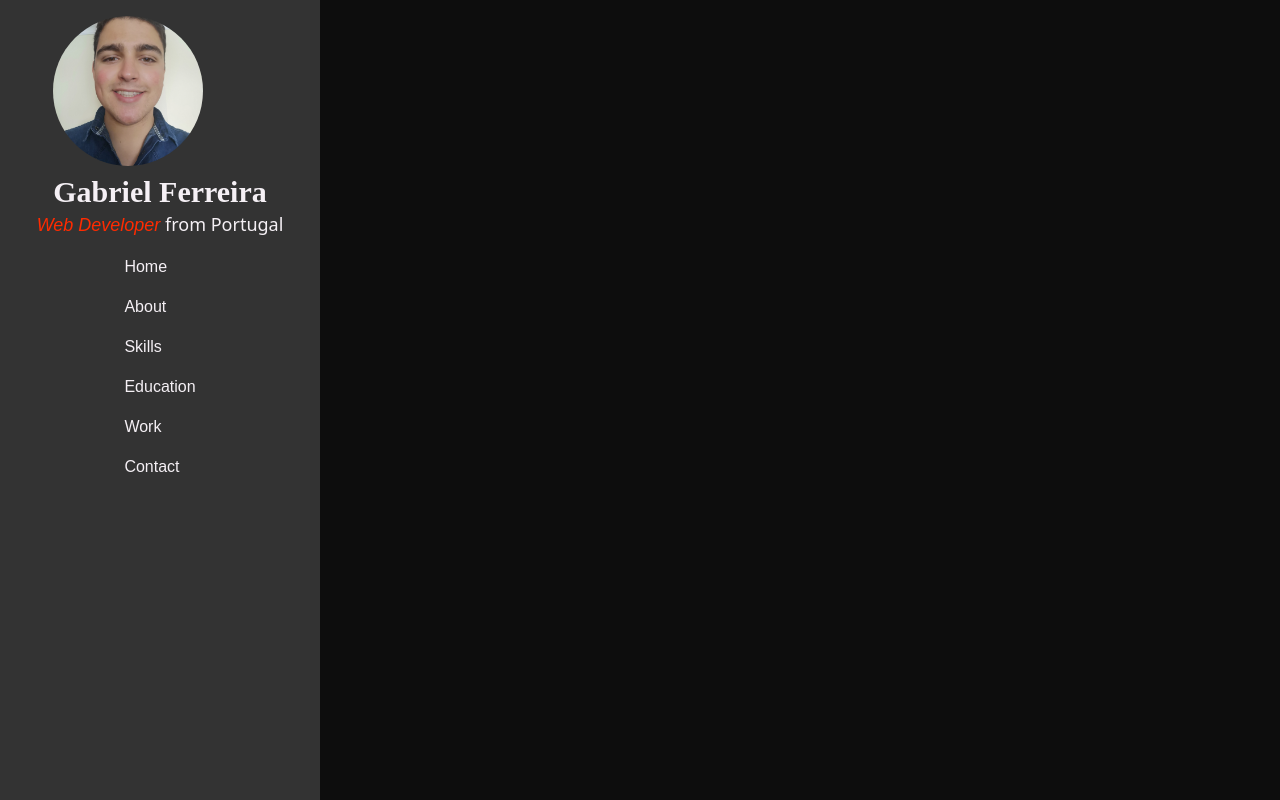
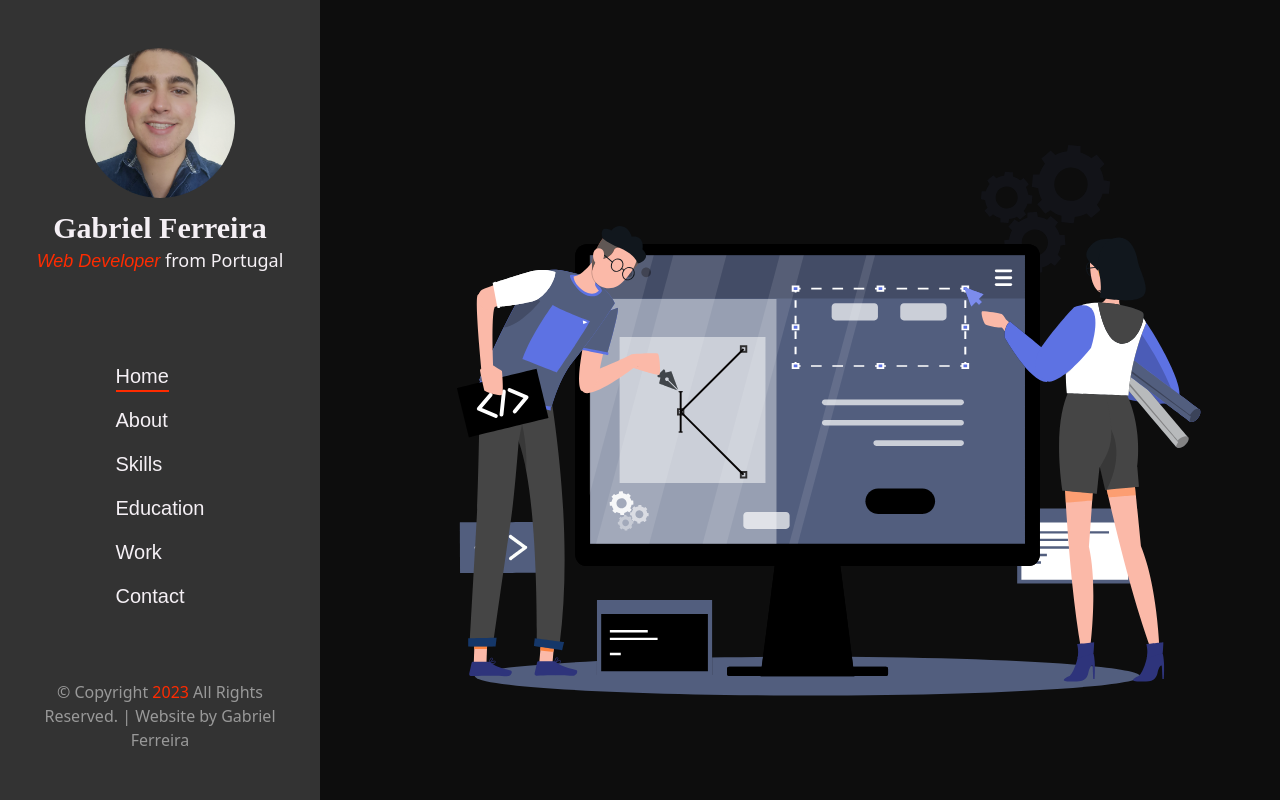
Before and after one commit to GendPh/Portfolio, a website: page index.html in a window 1280 px wide. Both pictures are taken after a click on the link "Home". Drawn offline with nearby package versions, Linux system fonts and the light colour scheme.

Commit message:
complete header

```diff
--- a/index.html
+++ b/index.html
@@ -9,18 +9,19 @@
   <link rel="stylesheet" href="./src/tailwindcss/tailwindcssOutput.css">
 </head>
 
-<body class="flex h-screen">
+<body class="flex max-h-screen overflow-hidden">
 
-  <header aria-hidden="false" aria-label="Primary Header" class="bg-background-800 flex-1 max-w-xs h-full flex flex-col items-center p-4">
+  <header aria-hidden="false" aria-label="Primary Header"
+    class="bg-background-800 flex-1 px-6 py-12 max-w-xs h-screen flex flex-col items-center justify-between">
     <figure>
       <img src="./public/profilePic.jpg" alt="profile picture"
-        class="max-w-[150px] aspect-square object-cover rounded-full">
-      <figcaption class="text-center text-3xl text-text-50 font-title font-bold mt-2">Gabriel Ferreira</figcaption>
+        class="max-w-[150px] aspect-square mx-auto object-cover rounded-full">
+      <figcaption class="text-center text-3xl text-text-50 font-title font-bold mt-3">Gabriel Ferreira</figcaption>
+      <span class="text-text-50 text-lg"><i class="font-text text-accent-main">Web Developer</i> from Portugal</span>
     </figure>
-    <p class="text-text-50 text-lg"><i class="font-text text-accent-500">Web Developer</i> from Portugal</p>
     <nav aria-label="Primary Navigation">
-      <ul class="text-text-50 font-text">
-        <li class="mt-4"><a href="#">Home</a></li>
+      <ul id="primary-nav" class="text-text-50 font-text text-xl">
+        <li class="mt-4"><a href="#" class="active">Home</a></li>
         <li class="mt-4"><a href="#">About</a></li>
         <li class="mt-4"><a href="#">Skills</a></li>
         <li class="mt-4"><a href="#">Education</a></li>
@@ -28,9 +29,24 @@
         <li class="mt-4"><a href="#">Contact</a></li>
       </ul>
     </nav>
+    <p class="text-center text-secondary-400">&copy; Copyright <span id="rightYear" class="text-accent-main"></span> All
+      Rights Reserved. |
+      Website by Gabriel
+      Ferreira</p>
+  </header>
+  <main class="bg-background-950 flex-1 h-screen overflow-y-scroll">
+    <section class="h-[200vh]">
+      <div id="hero-section"></div>
+    </section>
+  </main>
 
-  </header>
-  <main class="bg-background-950 flex-1 h-full"></main>
+  <script src="./src/Header/navLink.js"></script>
+  <script src="./src/Header/copyYear.js"></script>
+  <script src="https://cdnjs.cloudflare.com/ajax/libs/bodymovin/5.12.2/lottie.min.js"
+    integrity="sha512-jEnuDt6jfecCjthQAJ+ed0MTVA++5ZKmlUcmDGBv2vUI/REn6FuIdixLNnQT+vKusE2hhTk2is3cFvv5wA+Sgg=="
+    crossorigin="anonymous" referrerpolicy="no-referrer"></script>
+  <script src="./src/lottie-animation/heroSectionLottie.js"></script>
+
 </body>
 
 </html>
--- /dev/null
+++ b/src/Header/copyYear.js
@@ -0,0 +1,4 @@
+const copyYear = document.getElementById("rightYear");
+const currentDate = new Date();
+const currentYear = currentDate.getFullYear();
+copyYear.textContent = currentYear;
--- /dev/null
+++ b/src/Header/navLink.js
@@ -0,0 +1,10 @@
+const navLinks = document.querySelectorAll("#primary-nav li > a");
+
+navLinks.forEach(link => {
+  link.addEventListener("click", () => {
+    navLinks.forEach(allLinks => {
+      (allLinks.classList.contains("active") && allLinks.classList.remove("active"));
+    })
+    link.classList.add("active");
+  })
+})
--- /dev/null
+++ b/src/lottie-animation/heroSectionLottie.js
@@ -0,0 +1,8 @@
+var animation = bodymovin.loadAnimation({
+  container: document.getElementById('hero-section'), // Required
+  path: 'src/lottie-animation/animation/animation.json', // Required
+  renderer: 'svg', // Required
+  loop: true, // Optional
+  autoplay: true, // Optional
+  name: "Hello World", // Name for future reference. Optional.
+})
--- a/src/tailwindcss/tailwindcss.css
+++ b/src/tailwindcss/tailwindcss.css
@@ -2,3 +2,14 @@
 @tailwind components;
 @tailwind utilities;
 @import url("https://fonts.googleapis.com/css2?family=Josefin+Sans:ital,wght@0,400;0,700;1,400&family=Josefin+Slab:wght@400;700&display=swap");
+
+@layer components {
+  #primary-nav li > a {
+    @apply relative after:bg-accent-main after:transition-all after:duration-200 after:ease-in
+     after:absolute after:bottom-[-5px] after:left-0 after:w-full after:h-[2px] after:scale-x-0 after:origin-right
+     hover:after:scale-x-100;
+    &.active {
+      @apply after:origin-left after:scale-x-100;
+    }
+  }
+}
--- a/tailwind.config.js
+++ b/tailwind.config.js
@@ -67,7 +67,7 @@ module.exports = {
           200: '#ffaa99',
           300: '#ff7f66',
           400: '#ff5533',
-          500: '#ff2b00',
+          "main": '#ff2b00',
           600: '#cc2200',
           700: '#991900',
           800: '#661100',
```
Also changed, not shown: src/tailwindcss/tailwindcssOutput.css.
